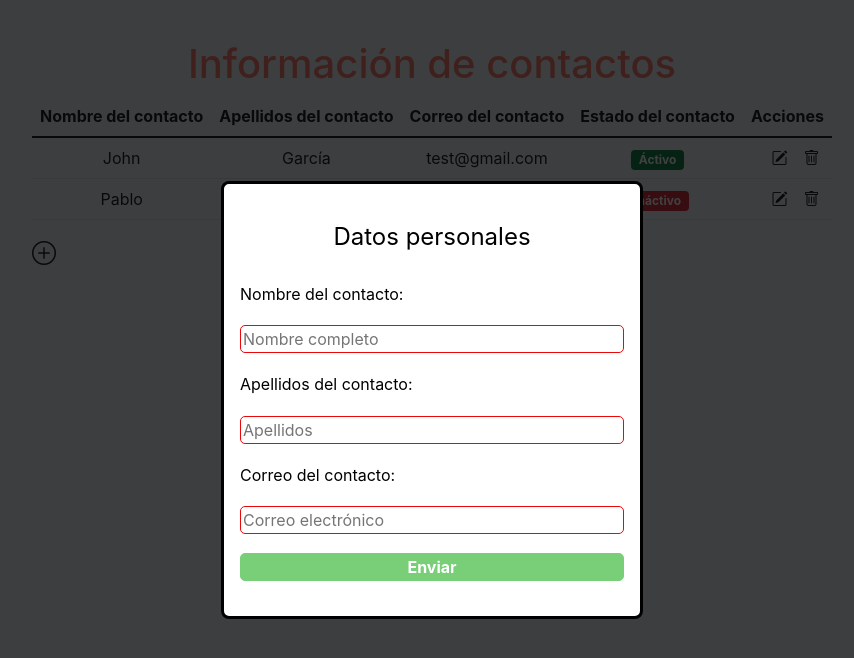
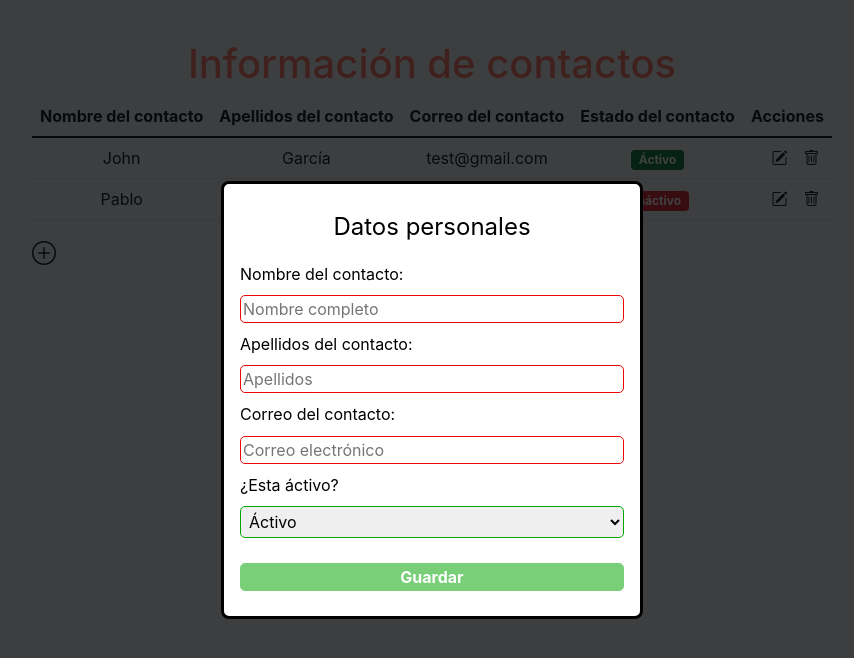
Before and after one commit to johnGarciaM/todo-app, a React (Create React App) app: page / in a window 1280 px wide. Both pictures are taken after a click on the button 252 px from the left and 254 px from the top of the page. Shown: the top 658 px of the page, without its empty margins (208-1062 px from the left). Built offline with nearby package versions, Linux system fonts and the light colour scheme.

Commit message:
add method for updating

```diff
--- a/src/components/container/contact.jsx
+++ b/src/components/container/contact.jsx
@@ -5,9 +5,11 @@ import "../../styles/contact.scss";
 
 const ContactComponent = () => {
 	// * Initialize variables form
+	const idRef = useRef(0);
 	const nameRef = useRef("");
 	const lastNameRef = useRef("");
 	const emailRef = useRef("");
+	const connectedRef = useRef("yes");
 
 	// * Initialize contacts by default.
 	const contact1 = new Contact({
@@ -26,30 +28,55 @@ const ContactComponent = () => {
 	});
 
 	let [contacts, setContacts] = useState([contact1, contact2]);
+	let [isUpdating, setUpdating] = useState(false);
 	const modalRef = useRef();
 
 	const addContact = (e) => {
 		e.preventDefault();
-		const newContact = new Contact({
-			id: new Date().getTime(),
-			name: nameRef.current.value,
-			lastName: lastNameRef.current.value,
-			email: emailRef.current.value,
-			connected: true,
-		});
-		contacts = [...contacts, newContact];
+		let currentContact = null;
+		let connected = connectedRef.current.value === "yes" ? true : false;
+		if (!isUpdating) {
+			currentContact = new Contact({
+				id: new Date().getTime(),
+				name: nameRef.current.value,
+				lastName: lastNameRef.current.value,
+				email: emailRef.current.value,
+				connected,
+			});
+			contacts = [...contacts, currentContact];
+		} else {
+			currentContact = new Contact({
+				id: +idRef.current.value,
+				name: nameRef.current.value,
+				lastName: lastNameRef.current.value,
+				email: emailRef.current.value,
+				connected,
+			});
+			contacts = contacts.map((item) => {
+				if (item.id === currentContact.id) {
+					item = currentContact;
+				}
+				return item;
+			});
+		}
 		setContacts(contacts);
+		setUpdating(false);
 		setTimeout(() => {
 			modalRef.current.close();
-		}, 1000);
+		}, 500);
 	};
 
 	const openModal = () => {
 		modalRef.current.showModal();
 	};
 
-	const updateContact = (id) => {
-		console.log("id :>> ", id);
+	const updateContact = (contact) => {
+		idRef.current.value = contact.id;
+		nameRef.current.value = contact.name;
+		lastNameRef.current.value = contact.lastName;
+		emailRef.current.value = contact.email;
+		setUpdating(true);
+		openModal();
 	};
 
 	const handleDialog = (e) => {
@@ -100,8 +127,17 @@ const ContactComponent = () => {
 							tabIndex="3"
 							required
 						/>
-						<input type="hidden" name="id" />
-						<input type="submit" value="Enviar" />
+						<label htmlFor="connected">¿Esta áctivo?</label>
+						<select name="connected" id="connected" ref={connectedRef}>
+							<option value="yes">Áctivo</option>
+							<option value="not">Ináctivo</option>
+						</select>
+						<input type="hidden" name="id" ref={idRef} />
+						{isUpdating ? (
+							<input type="submit" value="Actualizar" />
+						) : (
+							<input type="submit" value="Guardar" />
+						)}
 					</fieldset>
 				</form>
 			</dialog>
--- a/src/components/pure/contactDetail.jsx
+++ b/src/components/pure/contactDetail.jsx
@@ -29,7 +29,7 @@ export const ContactDetail = ({
 							<i
 								className="pe-auto bi bi-pencil-square m-3"
 								role="button"
-								onClick={() => updateContact(contact.id)}
+								onClick={() => updateContact(contact)}
 							></i>
 							<i
 								className="pe-auto bi bi-trash"
--- a/src/styles/contact.scss
+++ b/src/styles/contact.scss
@@ -33,6 +33,15 @@ dialog {
 				}
 				outline: none;
 			}
+			select {
+				width: 30vw;
+				margin-bottom: 1rem;
+				border-radius: 5px;
+				padding: 4px;
+				&:valid {
+					border: 1px solid rgb(3, 169, 3);
+				}
+			}
 		}
 	}
 }
```
